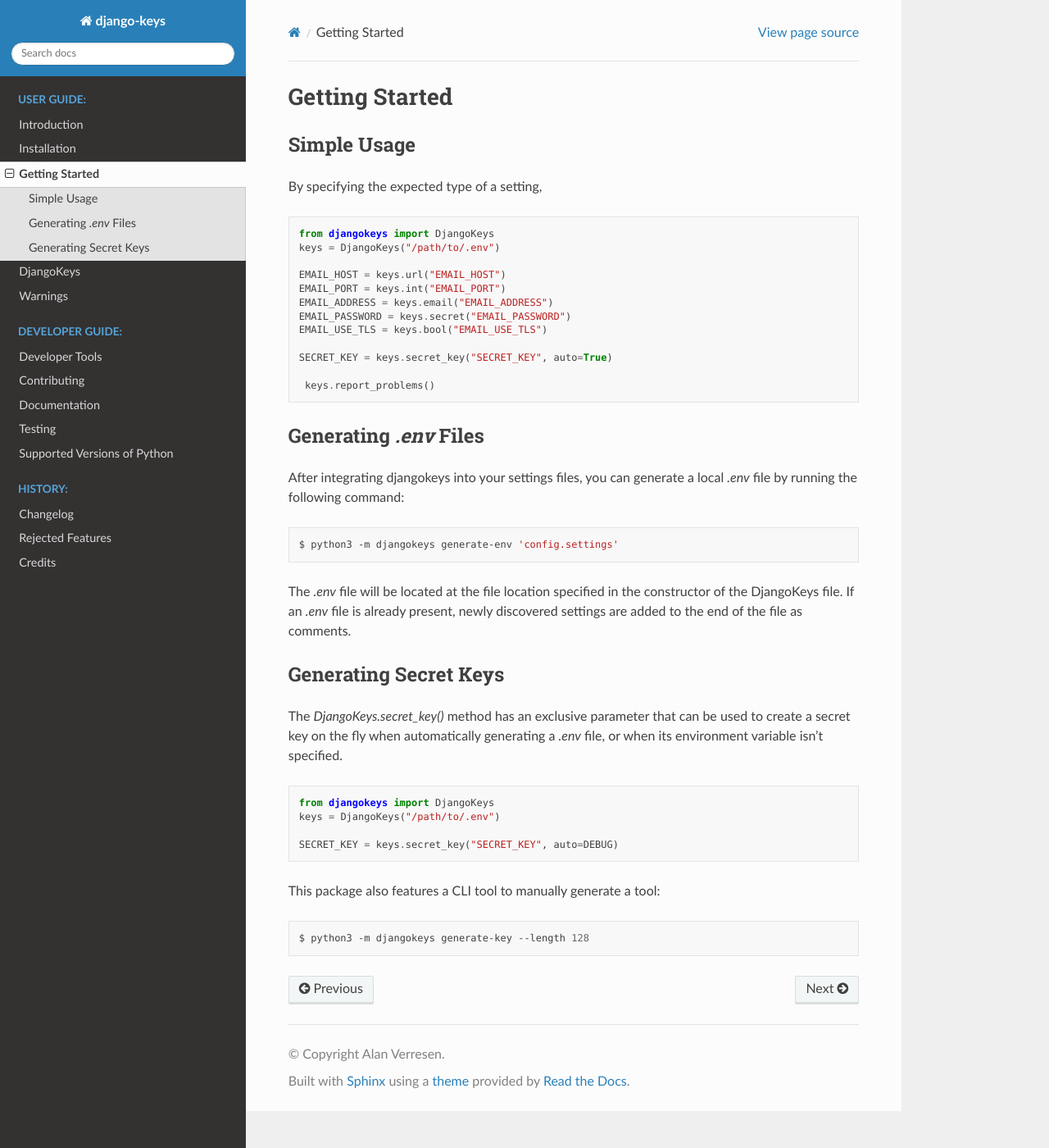
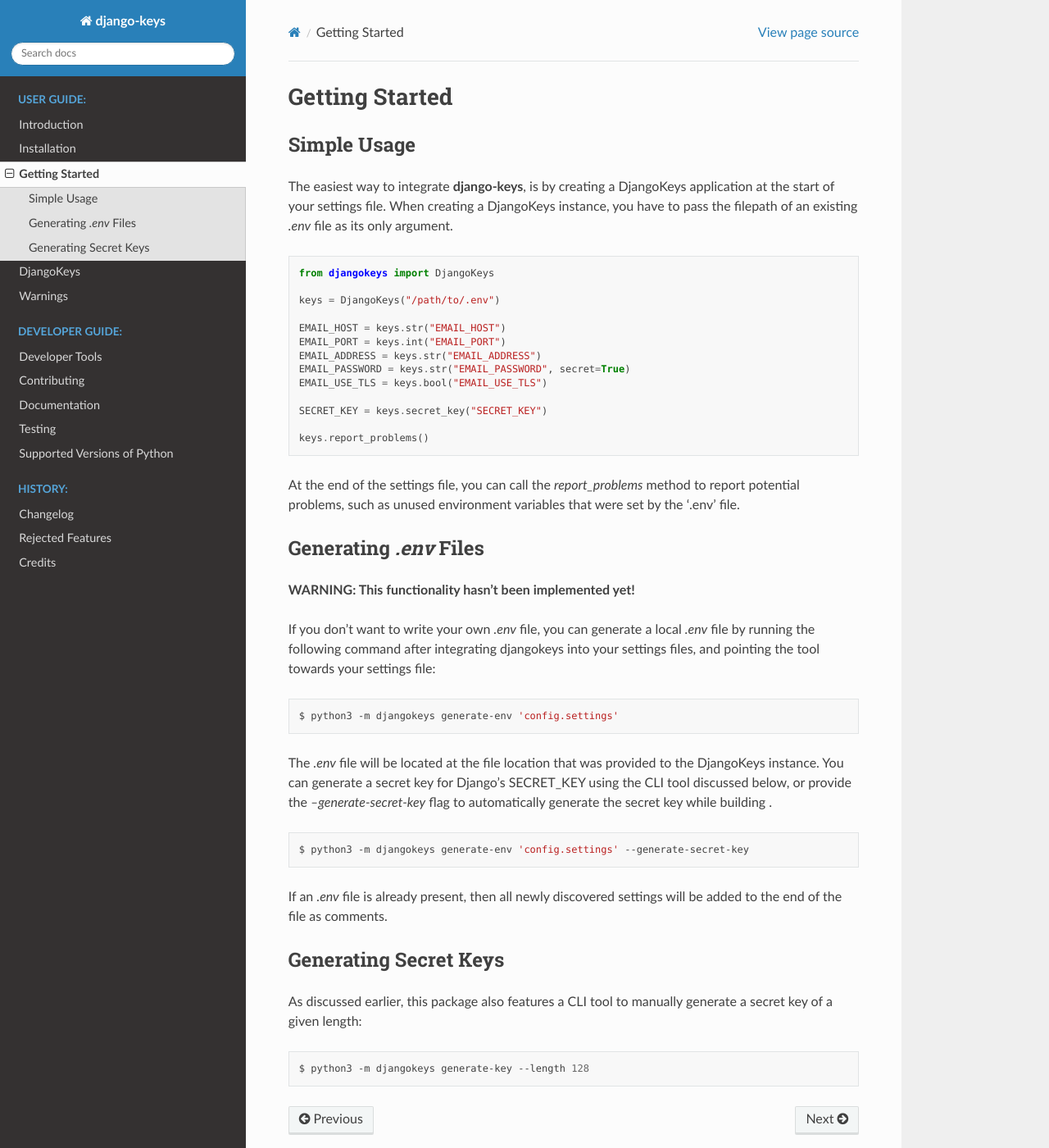
Before and after one commit to alanverresen/django-keys, a Sphinx documentation site: the page built from docs/content/user_guide/getting_started.rst, in a window 1280 px wide and 1400 px high. Shown: the whole window at 82% size. Built offline with Sphinx 7.4.7 and the Read the Docs theme 2.0.0, drawn with Linux system fonts in a browser that asks for light colours.

Commit message:
Cleaned up inaccuracies/changes; fixed key-gen script.

```diff
--- a/docs/content/user_guide/getting_started.rst
+++ b/docs/content/user_guide/getting_started.rst
@@ -6,57 +6,66 @@
 Simple Usage
 -------------------------------------------------------------------------------
 
-By specifying the expected type of a setting,
+The easiest way to integrate **django-keys**, is by creating a DjangoKeys
+application at the start of your settings file. When creating a DjangoKeys
+instance, you have to pass the filepath of an existing *.env* file as its
+only argument.
 
 .. code-block:: python3
 
    from djangokeys import DjangoKeys
+
    keys = DjangoKeys("/path/to/.env")
 
-   EMAIL_HOST = keys.url("EMAIL_HOST")
+   EMAIL_HOST = keys.str("EMAIL_HOST")
    EMAIL_PORT = keys.int("EMAIL_PORT")
-   EMAIL_ADDRESS = keys.email("EMAIL_ADDRESS")
-   EMAIL_PASSWORD = keys.secret("EMAIL_PASSWORD")
+   EMAIL_ADDRESS = keys.str("EMAIL_ADDRESS")
+   EMAIL_PASSWORD = keys.str("EMAIL_PASSWORD", secret=True)
    EMAIL_USE_TLS = keys.bool("EMAIL_USE_TLS")
 
-   SECRET_KEY = keys.secret_key("SECRET_KEY", auto=True)
+   SECRET_KEY = keys.secret_key("SECRET_KEY")
 
-    keys.report_problems()
+   keys.report_problems()
+
+At the end of the settings file, you can call the `report_problems` method
+to report potential problems, such as unused environment variables that were
+set by the '.env' file.
 
 
 -------------------------------------------------------------------------------
 Generating `.env` Files
 -------------------------------------------------------------------------------
 
-After integrating djangokeys into your settings files, you can generate a
-local `.env` file by running the following command:
+**WARNING: This functionality hasn't been implemented yet!**
+
+If you don't want to write your own `.env` file, you can generate a local
+`.env` file by running the following command after integrating djangokeys
+into your settings files, and pointing the tool towards your settings file:
 
 .. code-block:: sh
 
    $ python3 -m djangokeys generate-env 'config.settings'
 
-The `.env` file will be located at the file location specified in the
-constructor of the DjangoKeys file. If an `.env` file is already present,
-newly discovered settings are added to the end of the file as comments.
+The `.env` file will be located at the file location that was provided to the
+DjangoKeys instance. You can generate a secret key for Django's SECRET_KEY
+using the CLI tool discussed below, or provide the `--generate-secret-key`
+flag to automatically generate the secret key while building .
+
+.. code-block:: sh
+
+   $ python3 -m djangokeys generate-env 'config.settings' --generate-secret-key
+
+If an `.env` file is already present, then all newly discovered settings will
+be added to the end of the file as comments.
 
 
 -------------------------------------------------------------------------------
 Generating Secret Keys
 -------------------------------------------------------------------------------
 
-The `DjangoKeys.secret_key()` method has an exclusive parameter that can be
-used to create a secret key on the fly when automatically generating a `.env`
-file, or when its environment variable isn't specified.
+As discussed earlier, this package also features a CLI tool to manually
+generate a secret key of a given length:
 
-.. code-block:: python3
-
-   from djangokeys import DjangoKeys
-   keys = DjangoKeys("/path/to/.env")
-
-   SECRET_KEY = keys.secret_key("SECRET_KEY", auto=DEBUG)
-
-This package also features a CLI tool to manually generate a tool:
-
-.. code-block :: sh
+.. code-block:: sh
 
     $ python3 -m djangokeys generate-key --length 128
--- a/setup.py
+++ b/setup.py
@@ -74,6 +74,7 @@
         "Programming Language :: Python :: 3",
         "Programming Language :: Python :: 3.7",
         "Programming Language :: Python :: 3.8",
+        "Programming Language :: Python :: 3.9",
 
         "Framework :: Django :: 2.0",
         "Framework :: Django :: 2.1",
```
Also changed, not shown: docs/content/history/changelog.rst (+19 -2 lines), docs/content/user_guide/DjangoKeys.rst (+5 -4 lines), docs/content/user_guide/introduction.rst (+12 -11 lines), 6 other files.
